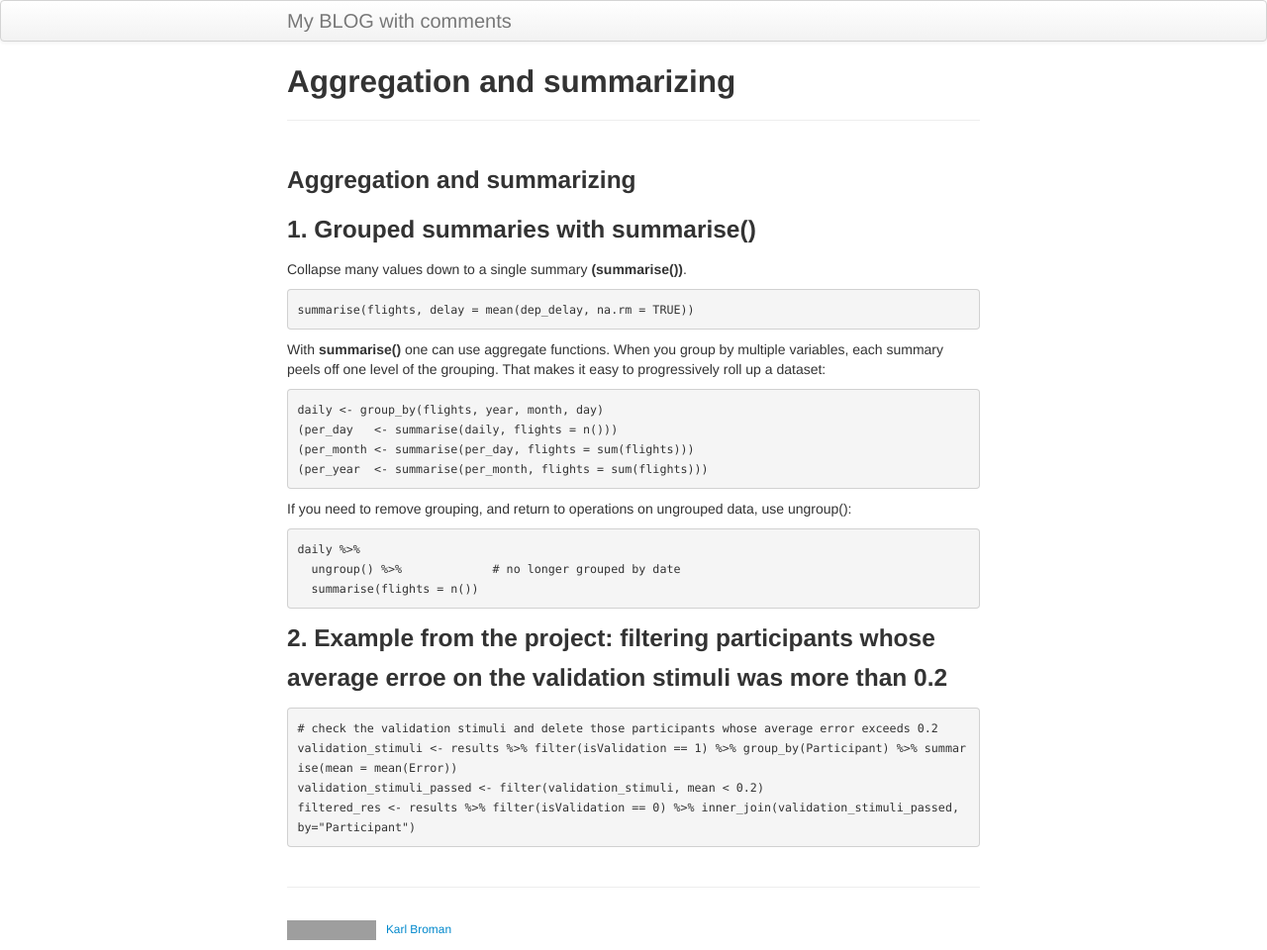
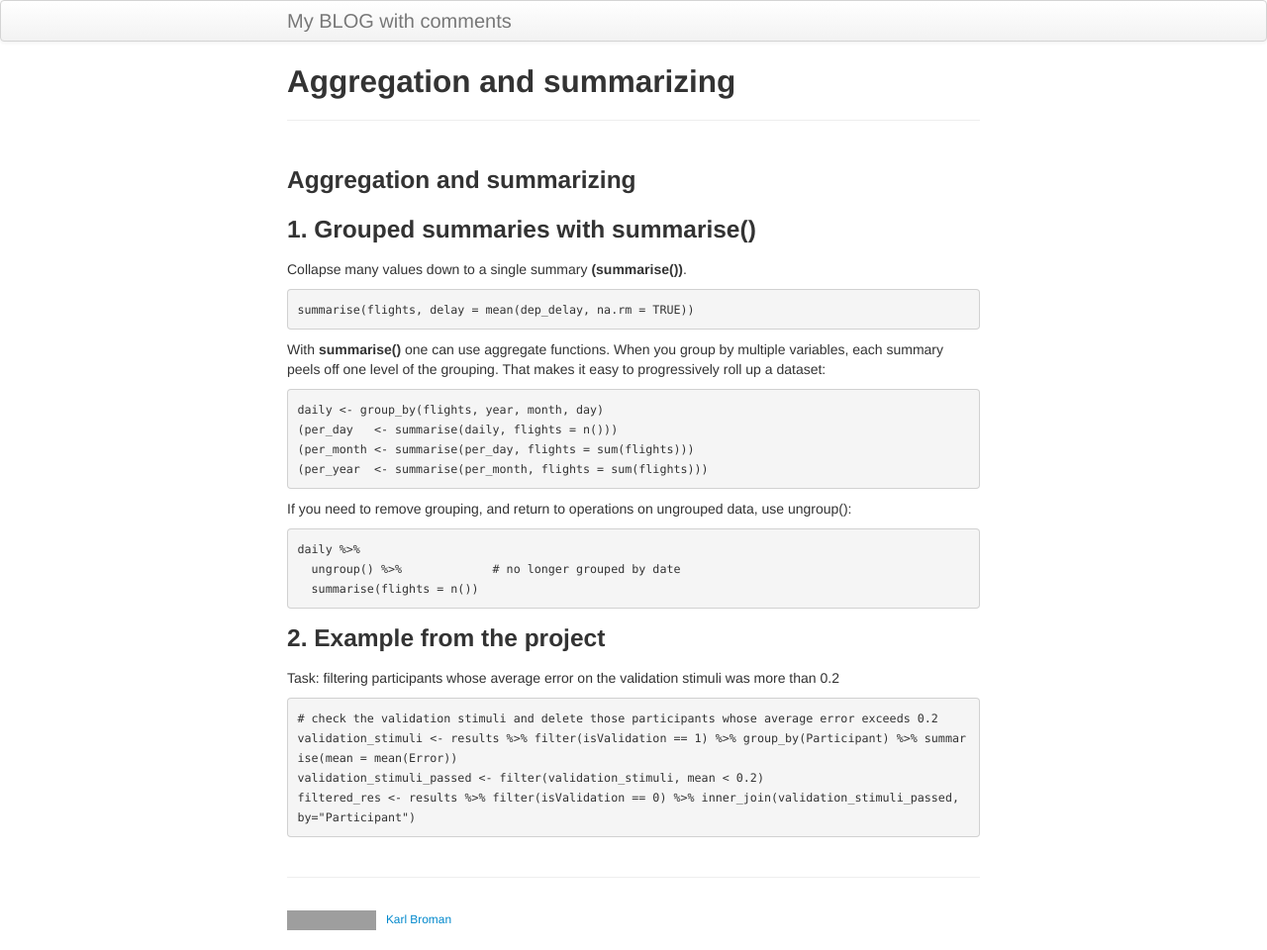
Before and after one commit to yunigma/ynigma.github.io, a Jekyll site: the page built from pages/9blog.md, in a window 1280 px wide. Shown: the whole page at 99% size. Built offline with Jekyll 4.4.1, drawn with Linux system fonts in a browser that asks for light colours; comment, search, counter and statistics services are not loaded; grey boxes are pictures that could not be loaded.

Commit message:
blog 9 is added

````diff
--- a/pages/9blog.md
+++ b/pages/9blog.md
@@ -31,7 +31,8 @@ daily %>%
   summarise(flights = n())
 ```
 
-### 2. Example from the project: filtering participants whose average erroe on the validation stimuli was more than 0.2
+### 2. Example from the project
+Task: filtering participants whose average error on the validation stimuli was more than 0.2
 ```
 # check the validation stimuli and delete those participants whose average error exceeds 0.2
 validation_stimuli <- results %>% filter(isValidation == 1) %>% group_by(Participant) %>% summarise(mean = mean(Error))
````
Also changed, not shown: pages/3blog.md (+2 -2 lines), pages/8blog.md (+0 -2 lines).
